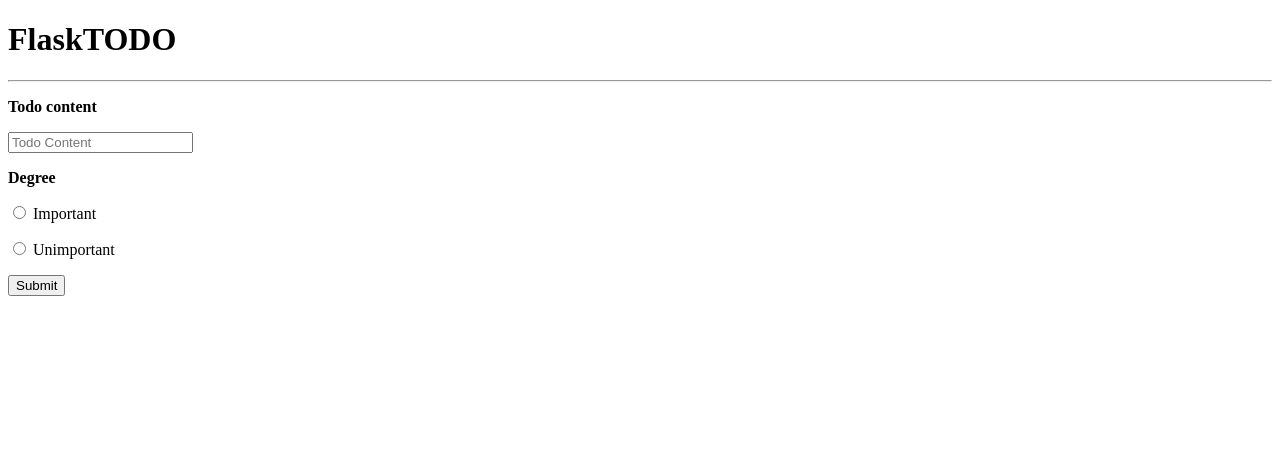
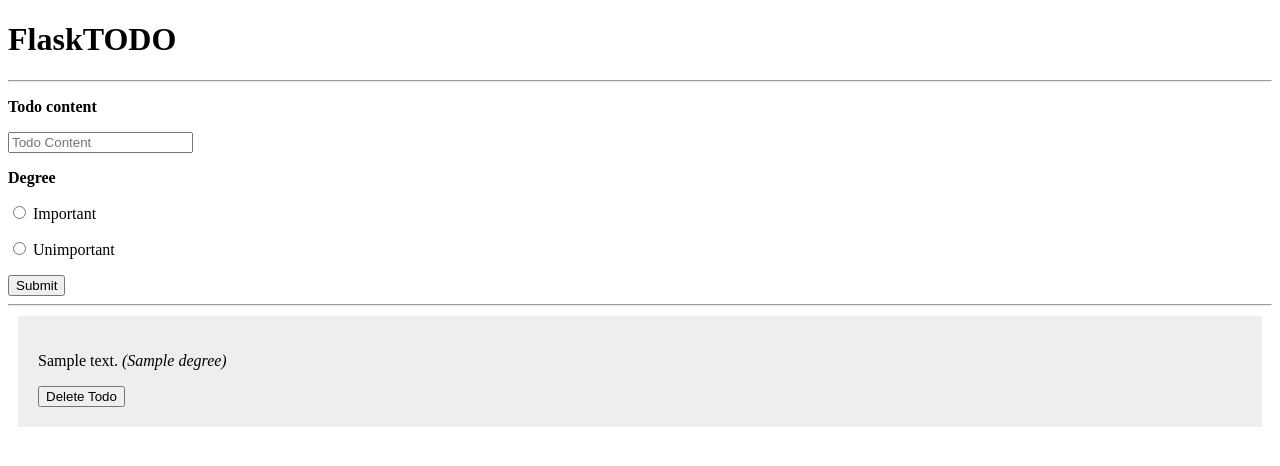
Before and after one commit to harish-AK/Flask-backend-framework-, a Flask app: page / in a window 1280 px wide. Shown: the top 466 px of the page. Run offline with Flask 2, Linux system fonts and the light colour scheme; a database or web service that is not in the repository returns one stand-in record (values such as "Sample title").

Commit message:
Add files via upload
creating mongo db database in python and flask then inserting documents and deleting documents in the mongo db databases

```diff
--- a/flask_db/app.py
+++ b/flask_db/app.py
@@ -2,6 +2,8 @@ from flask import Flask
 from pymongo import MongoClient
 from flask import Flask, render_template, request, url_for, redirect
 from pymongo import MongoClient
+from bson.objectid import ObjectId # used to delete elements in DB
+
 
 # ...
 
@@ -18,4 +20,20 @@ client = MongoClient('localhost', 27017, username='root', password='1234')
 
 @app.route('/', methods=('GET', 'POST'))
 def index():
-    return render_template('index.html')
+    if request.method=='POST':
+        content = request.form['content']
+        degree = request.form['degree']
+        todos.insert_one({'content': content, 'degree': degree})
+        return redirect(url_for('index'))
+    all_todos = todos.find()
+    return render_template('index.html', todos=all_todos)
+#from pymongo import MongoClient
+
+
+# ...
+
+#deleting element in DB
+@app.post('/<id>/delete/')
+def delete(id):
+    todos.delete_one({"_id": ObjectId(id)})
+    return redirect(url_for('index'))
--- a/flask_db/templates/index.html
+++ b/flask_db/templates/index.html
@@ -37,6 +37,16 @@
         </p>
         <button type="submit">Submit</button>
     </form>
+    <hr>
+    {% for todo in todos %}
+        <div class="todo">
+            <p>{{ todo['content'] }} <i>({{ todo['degree']}})</i></p>
+            <form method="POST" action="{{ url_for('delete', id=todo['_id']) }}" >
+                <input type="submit" value="Delete Todo"
+                       onclick="return confirm('Are you sure you want to delete this entry?')">
+            </form>
+        </div>
+    {% endfor %}
     </div>
 </body>
 </html>
```
